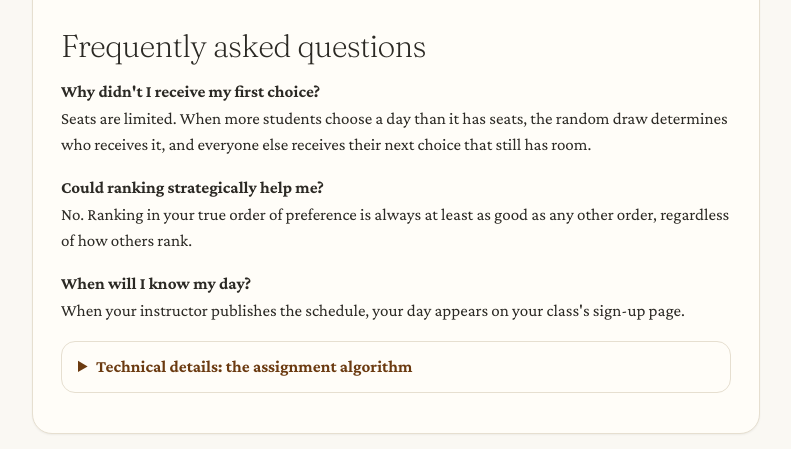
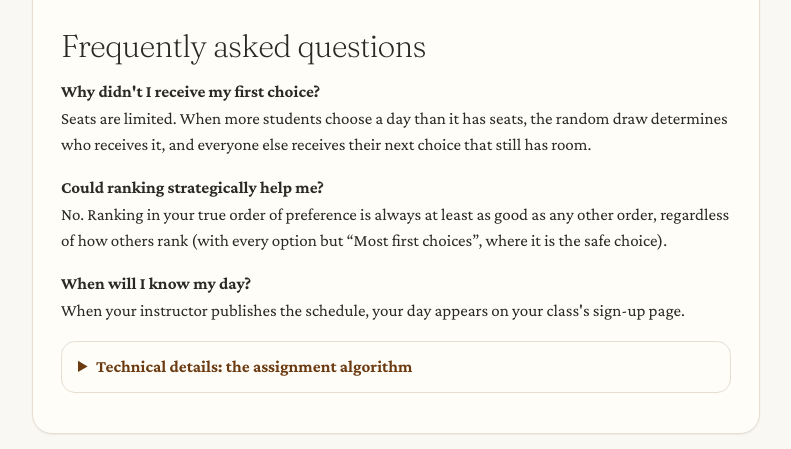
Before and after one commit to scheduler-lottery/scheduler, a Flask app: page /how-it-works in a window 1280 px wide. Shown: the part 1021-1470 px from the top of the page, without its empty margins (244-1035 px from the left). Run offline with Flask 3, Linux system fonts and the light colour scheme; data comes from the database, SQL or seed files in the repository; data that the repository does not hold is empty; some libraries are stand-ins or nearby versions; some web fonts are replaced.

Commit message:
Transparent build: helper releases from tags, Postgres in public CI, the live commit on every page
- helper-release.yml: a helper-v<version> tag builds that version's store zip in
  public and keeps it under Releases with its sha256 (the tag must match the
  manifest); verify_extension.py --ref checks any copy against a tag.
- CI runs the tests on the runner's Postgres as well as SQLite.
- Every page's footer, and /healthz, name the commit the site is running.
- README: what the site does now (four matching options, Option 1/2 for the
  class list, progress emails, test students, short links), every setting,
  the browser walk-throughs, and every file. .env.example lists every setting.
- schema.sql has every migrated column (a test keeps it so).
- Privacy: the progress emails. How days are assigned: headline and answers
  follow the class's option.
- docs/social-preview.png for the repository's preview.

Co-Authored-By: Claude Opus 5.5 <noreply@anthropic.com>

```diff
--- a/app.py
+++ b/app.py
@@ -106,7 +106,7 @@ def local_times(text):
     return Markup(TIME_MARKER.sub(swap, str(escape(text or ""))))
 
 
-# The "Send to Scheduler" bookmark, made for the address this site is on.
+# Template filters.
 app.add_template_filter(initials, "initials")
 app.add_template_filter(local_times, "local_times")
 app.add_template_filter(autolink, "autolink")
@@ -247,6 +247,7 @@ def template_globals():
         "dock_share": _dock_share(instructor),
         "contact_email": settings.CONTACT_EMAIL,
         "source_url": settings.SOURCE_URL,
+        "commit": settings.COMMIT,
         "built_by": "" if settings.BUILT_BY == "-" else settings.BUILT_BY,
         "built_by_email": settings.BUILT_BY_EMAIL,
         "built_by_url": settings.BUILT_BY_URL,
@@ -526,11 +527,13 @@ def helper():
 
 @app.route("/healthz")
 def healthz():
+    """Up? And which commit of the public code it's running (Vercel says)."""
+    commit = settings.COMMIT or None
     try:
         db.scalar("SELECT 1")
-        return jsonify(ok=True)
+        return jsonify(ok=True, commit=commit)
     except Exception:
-        return jsonify(ok=False), 503
+        return jsonify(ok=False, commit=commit), 503
 
 
 @app.route("/cron/daily")
--- a/schema.sql
+++ b/schema.sql
@@ -51,7 +51,8 @@ CREATE TABLE IF NOT EXISTS sheets (
     tested_at          TEXT,
     shared_at          TEXT,
     backup_emailed_at  TEXT,
-    short_url          TEXT,  -- an outside service's short link, from before (no longer made or shown)
+    short_url          TEXT,  -- its short link at spoo.me (shortlink.py), checked daily
+    short_url_at       TEXT,  -- when spoo.me was last asked for it, or it was checked
     short_code         TEXT,  -- its short link on this site: example.com/<short_code>
     archived_at        TEXT,  -- tucked away on the dashboard (still works for students)
     theme              TEXT,  -- the class's look, set by its instructor (NULL = the standard look)
@@ -66,6 +67,13 @@ CREATE TABLE IF NOT EXISTS sheets (
     auto_closed_at     TEXT,  -- when the deadline closed sign-ups
     deadline_asked_at  TEXT,  -- when the instructor was asked what to do
     all_ranked_at      TEXT,  -- when the instructor was told everyone had ranked
+    -- Emails to the instructor about how sign-ups are going (deadlines.py),
+    -- each sent once; progress_emails = 0 turns them off.
+    progress_emails    INTEGER NOT NULL DEFAULT 1,
+    half_ranked_at     TEXT,  -- told half the class has ranked
+    most_ranked_at     TEXT,  -- told 90% have
+    quiet_told_at      TEXT,  -- told a week passed with nobody ranking
+    reminder_told_at   TEXT,  -- told the deadline is near, with who hasn't ranked
     created_at         TEXT NOT NULL,
     updated_at         TEXT NOT NULL
 );
@@ -106,6 +114,7 @@ CREATE TABLE IF NOT EXISTS submissions (
     excluded_days TEXT NOT NULL,
     comments      TEXT NOT NULL,
     updated_at    TEXT NOT NULL,
+    first_at      TEXT,  -- when first saved (for "first come, first served")
     PRIMARY KEY (sheet_id, name_key)
 );
 
--- a/settings.py
+++ b/settings.py
@@ -91,6 +91,9 @@ CONTACT_EMAIL = _env("CONTACT_EMAIL").lower()
 # Where the site's code is published, linked from the privacy notes so anyone
 # can check what it does with a class list.
 SOURCE_URL = _env("SOURCE_URL", "https://github.com/scheduler-lottery/scheduler")
+# The commit of that code this copy runs (Vercel provides it), shown in the
+# footer and at /healthz, so anyone can see exactly which code is live.
+COMMIT = _env("VERCEL_GIT_COMMIT_SHA")[:40]
 
 # Scheduler Helper, the Chrome extension that fetches a class list from
 # Canvas when the class-list step asks (extension/): its id in the Chrome Web
--- a/templates/base.html
+++ b/templates/base.html
@@ -173,7 +173,7 @@
   <a href="{{ url_for('privacy') }}">Privacy</a>
   {% if source_url %}
   <span aria-hidden="true">·</span>
-  <a href="{{ source_url }}" target="_blank" rel="noopener">Open source</a>
+  <a href="{{ source_url }}{% if commit %}/tree/{{ commit }}{% endif %}" target="_blank" rel="noopener">Open source{% if commit %} (this version: {{ commit[:7] }}){% endif %}</a>
   {% endif %}
   {% if not instructor and not nav_sheet %}
   <span aria-hidden="true">·</span>
--- a/templates/how_it_works.html
+++ b/templates/how_it_works.html
@@ -3,12 +3,22 @@
 {% block content %}
 <div class="card prose">
   <h1>How days are assigned</h1>
+  {% if algorithm == 'first_come' %}
+  <p class="subtitle">In this class, whoever ranks first gets first pick: each student, in the order they first ranked, is placed on the best day still open on their list.</p>
+  {% elif algorithm == 'rank_max' %}
+  <p class="subtitle">In this class, the schedule gives as many students as it can their first choice, then their second, and so on; a fixed random draw breaks ties.</p>
+  {% else %}
   <p class="subtitle">Every student is placed as high on their own list as the available seats allow, and ties are broken by a fixed random draw.</p>
+  {% endif %}
 
   <div class="note-box">
     <p class="note-box-label">Summary for students</p>
     <p>Rank the days in your true order of preference, with your first choice at the top.</p>
+    {% if algorithm == 'first_come' %}
+    <p>When sign-ups close, each student receives the highest-ranked day that still has room. When more students want a day than it has seats, whoever ranked first gets it.</p>
+    {% else %}
     <p>When sign-ups close, each student receives the highest-ranked day that still has room. When more students want a day than it has seats, a random draw decides.</p>
+    {% endif %}
     {% if algorithm == 'first_come' %}
     <p>In this class, ranking early helps: when more students want a day than it has seats, whoever ranked first gets it, and changing your ranking later keeps your place.</p>
     {% elif algorithm == 'rank_max' %}
@@ -33,7 +43,7 @@
     {% else %}
     <li><strong>Not first-come, first-served.</strong> The time a ranking was submitted is never used{% if not algorithm %}, unless an instructor chooses “First come, first served” for their class{% endif %}.</li>
     {% endif %}
-    <li><strong>A fixed random draw breaks ties.</strong> Each sheet has its own draw, and each student's place in it
+    <li><strong>A fixed random draw breaks ties{% if algorithm == 'first_come' %} between rankings saved at the same moment{% endif %}.</strong> Each sheet has its own draw, and each student's place in it
       is fixed: it does not change when classmates rank, revise their choices, or mark days. The same rankings always
       produce the same schedule, so the draw cannot be repeated until a preferred result appears. The instructor
       chooses how days are matched before making the schedule and may adjust assignments by hand afterwards;
@@ -51,14 +61,32 @@
   <h2>Frequently asked questions</h2>
   <p>
     <strong>Why didn't I receive my first choice?</strong><br>
+    {% if algorithm == 'first_come' %}
+    Seats are limited. When more students choose a day than it has seats, the students who ranked first receive
+    it, and everyone else receives their next choice that still has room.
+    {% elif algorithm == 'rank_max' %}
+    Seats are limited. The schedule gives as many students as it can their first choice; when that can't include
+    you, you receive the best day it can, and the random draw breaks ties.
+    {% else %}
     Seats are limited. When more students choose a day than it has seats, the random draw determines who receives
     it, and everyone else receives their next choice that still has room.
+    {% endif %}
   </p>
   <p>
     <strong>Could ranking strategically help me?</strong><br>
+    {% if algorithm == 'rank_max' %}
+    Rarely, and it can backfire. With this class's option, ranking in your true order of preference is the safe choice.
+    {% else %}
     No. Ranking in your true order of preference is always at least as good as any other order, regardless of how
-    others rank.
+    others rank{% if not algorithm %} (with every option but “Most first choices”, where it is the safe choice){% endif %}.
+    {% endif %}
   </p>
+  {% if algorithm == 'first_come' %}
+  <p>
+    <strong>Does ranking early help?</strong><br>
+    Yes, in this class. Your place in line is when you first saved a ranking; changing it later keeps that place.
+  </p>
+  {% endif %}
   <p>
     <strong>When will I know my day?</strong><br>
     When your instructor publishes the schedule, your day appears on your class's sign-up page.
--- a/tools/build_extension.py
+++ b/tools/build_extension.py
@@ -134,6 +134,12 @@ def build(target):
         json.dump(manifest, handle, indent=2)
     for file in files:
         shutil.copy(os.path.join(source, file), out)
+    popup = os.path.join(out, "popup.html")
+    if os.path.exists(popup):  # (its code link: this version's tag, helper-v<version>)
+        with open(popup, encoding="utf-8") as handle:
+            page = handle.read().replace("/tree/main/extension", f"/tree/helper-v{manifest['version']}/extension")
+        with open(popup, "w", encoding="utf-8") as handle:
+            handle.write(page)
     for size in sorted(int(k) for k in manifest["icons"]):
         with open(os.path.join(out, f"icon-{size}.png"), "wb") as handle:
             handle.write(_png(size))
```
Also changed, not shown: docs/chrome-web-store.md (+10 -1 lines), templates/privacy.html (+8 -1 lines), tests/test_app.py (+11 -1 lines), tests/test_progress_and_options.py (+15 -0 lines), tests/test_schema.py (added, +27 -0 lines), tools/verify_extension.py (+26 -8 lines), .github/workflows/ci.yml, .github/workflows/helper-release.yml (added), README.md, 3 other files.
